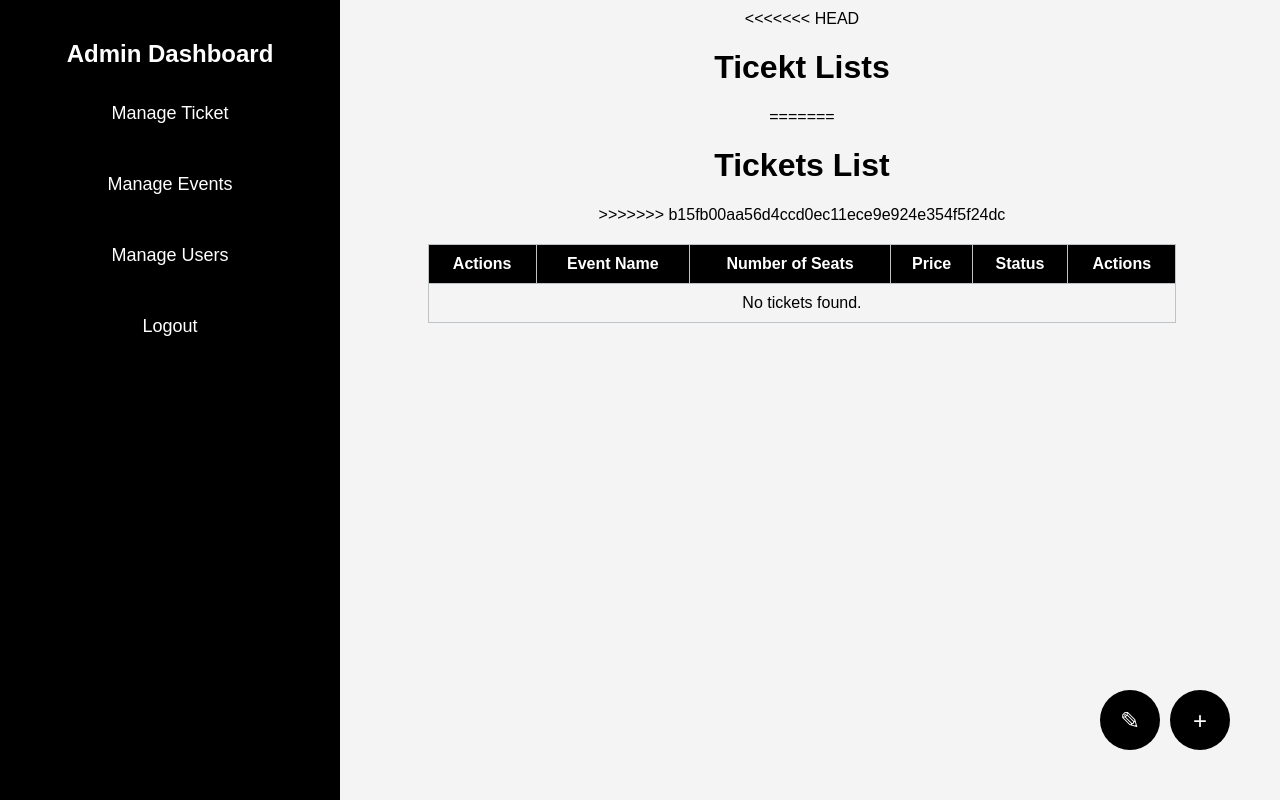
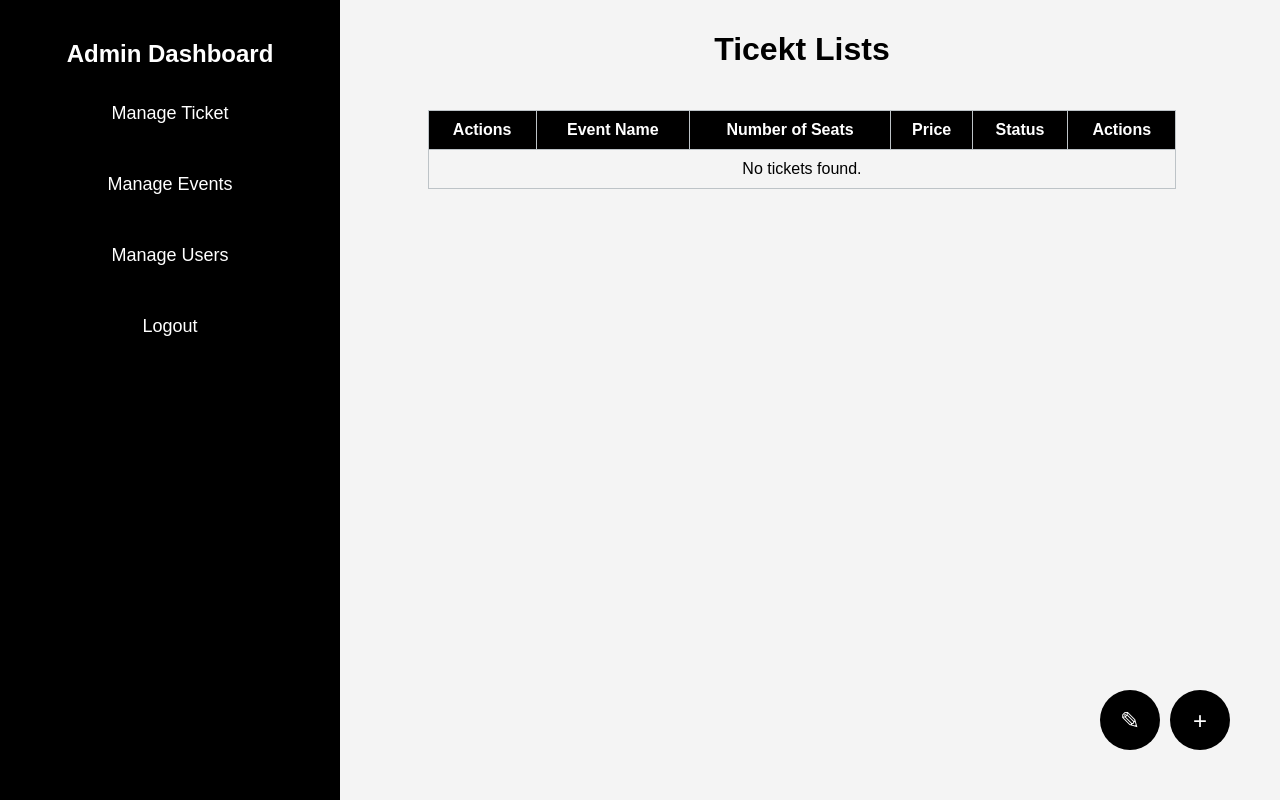
Before and after one commit to H-H-Z-K/Event, a PHP site: page /tickets.php in a window 1280 px wide. Run offline with PHP 8.4, Linux system fonts and the light colour scheme; data that the repository does not hold is empty.

Commit message:
git commit "a";

```diff
--- a/tickets.php
+++ b/tickets.php
@@ -30,12 +30,7 @@ $tickets = list_tickets($pdo);
     </div>
     <!-- Main Content -->
     <div class="main-content">
-<<<<<<< HEAD
     <h1>Ticekt Lists</h1>
-=======
-
-    <h1>Tickets List</h1>
->>>>>>> b15fb00aa56d4ccd0ec11ece9e924e354f5f24dc
         <table class="center-table">
             <tr>
                 <th>Actions</th>
```
